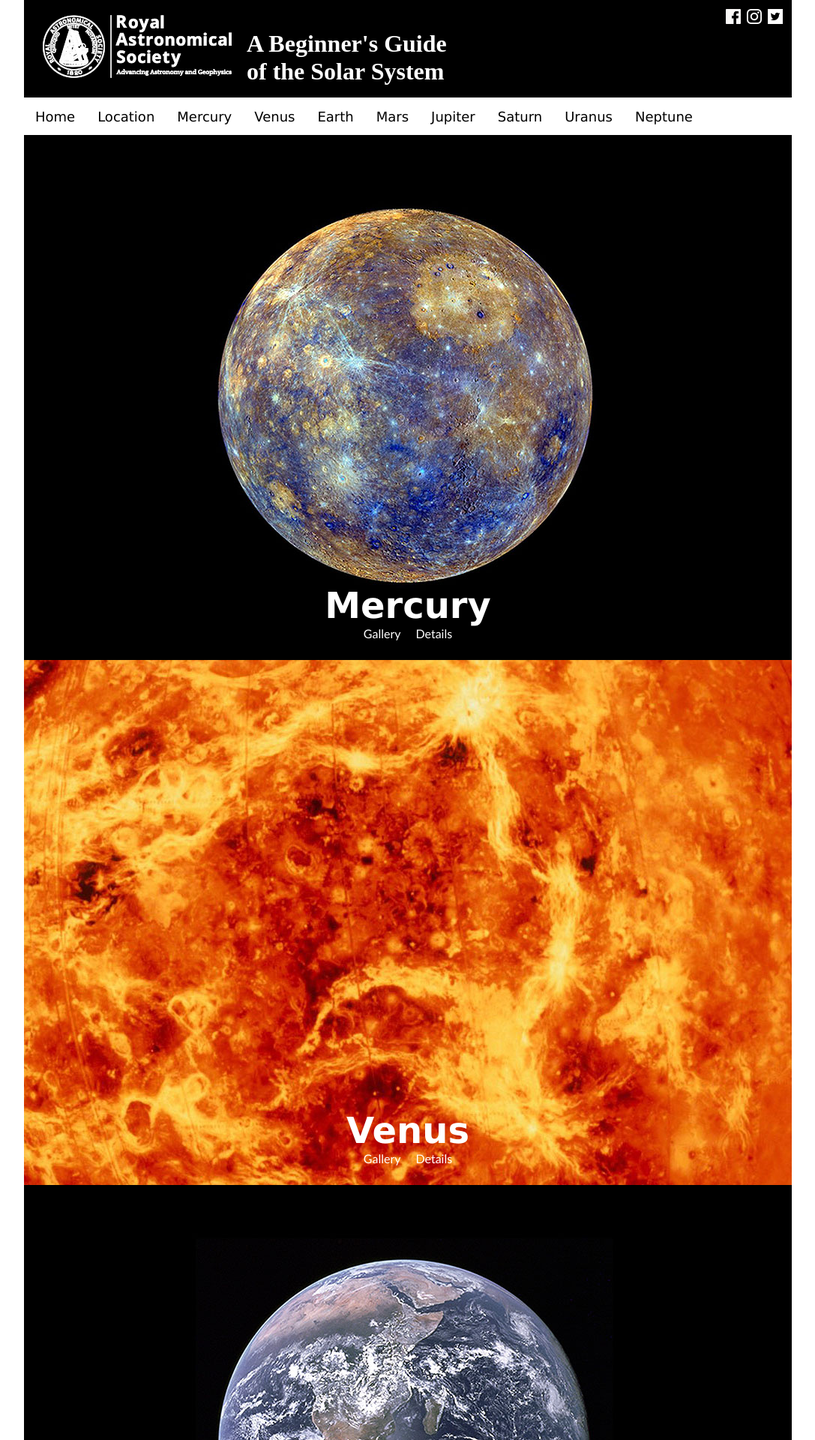
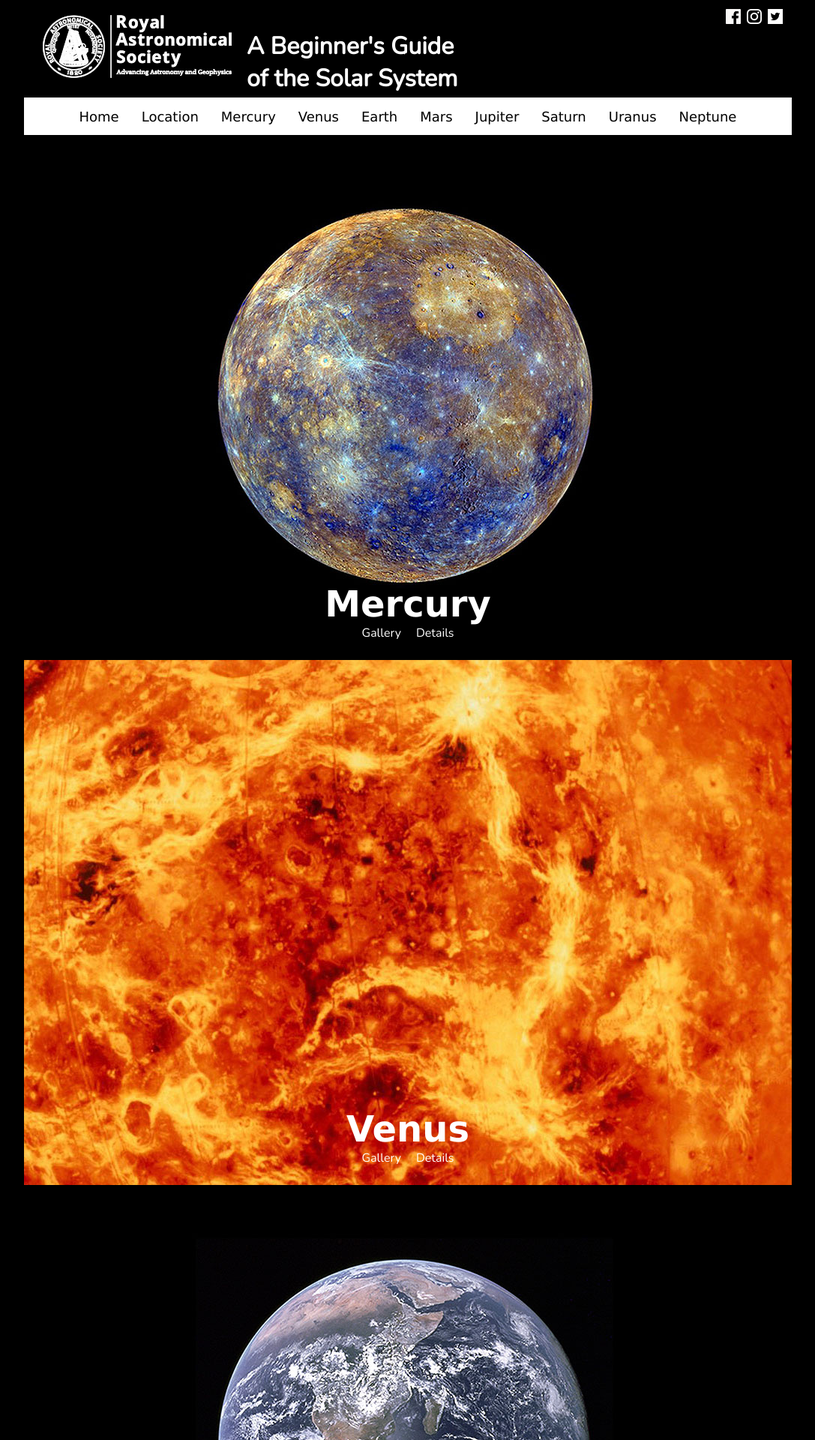
Before and after one commit to AlbanoCorreia/Project2, a PHP site: page / in a window 1280 px wide. Shown: the top 1920 px of the page at 75% size, without its empty margins (96-1183 px from the left). Run offline with PHP 8.4, Linux system fonts and the light colour scheme.

Commit message:
button fixed font family fixed 99% done :)

```diff
--- a/assets/css/screen.css
+++ b/assets/css/screen.css
@@ -43,7 +43,7 @@ https://github.com/learningtheweb/SavePoint
 
 Section: $Variables
 ----------------------------------------------*/
-@import url(https://fonts.googleapis.com/css?family=Lato:400,300,300italic,400italic,700,700italic);
+@import url("https://fonts.googleapis.com/css?family=Nunito");
 /*---------------------------------------------
 SavePoint™
 
@@ -232,6 +232,10 @@ Variables are set inside _variables.scss.
 REMEMBER: CSS cascades, so these things could
 be overwritten lower down inside your document.
 ----------------------------------------------*/
+body {
+  font-family: "Nunito", sans-serif;
+  background-color: #000; }
+
 /*---------------------------------------------
 // ENDS [Universal]
 ----------------------------------------------*/
@@ -323,7 +327,7 @@ to set many specific widths.
   display: flex;
   flex-direction: row;
   flex-wrap: wrap;
-  justify-content: space-between;
+  justify-content: center;
   font-family: verdana;
   font-size: 18px; }
 
@@ -367,7 +371,6 @@ to set many specific widths.
   padding: 10px;
   text-decoration: none;
   color: #fff;
-  font-family: optima;
   font-size: 16px; }
 
 .planet-head a:hover {
@@ -382,7 +385,6 @@ to set many specific widths.
 
 ----------------------------------------------*/
 .mercury {
-  background-color: grey;
   background-image: url(../img/mercury-main.jpg);
   background-repeat: no-repeat;
   background-position: center;
@@ -399,7 +401,6 @@ to set many specific widths.
 
 ----------------------------------------------*/
 .venus {
-  background-color: yellow;
   background-image: url(../img/venus-main.jpg);
   background-repeat: no-repeat;
   background-position: center;
@@ -416,7 +417,6 @@ to set many specific widths.
 
 ----------------------------------------------*/
 .earth {
-  background-color: orange;
   background-image: url(../img/earth-main.jpg);
   background-repeat: no-repeat;
   background-position: center;
@@ -433,7 +433,6 @@ to set many specific widths.
 
 ----------------------------------------------*/
 .mars {
-  background-color: yellow;
   background-image: url(../img/mars-main.jpg);
   background-repeat: no-repeat;
   background-position: center;
@@ -450,7 +449,6 @@ to set many specific widths.
 
 ----------------------------------------------*/
 .jupiter {
-  background-color: yellow;
   background-image: url(../img/jupiter-main.jpg);
   background-repeat: no-repeat;
   background-position: center;
@@ -467,7 +465,6 @@ to set many specific widths.
 
 ----------------------------------------------*/
 .saturn {
-  background-color: yellow;
   background-image: url(../img/saturn-main.jpg);
   background-repeat: no-repeat;
   background-position: center;
@@ -484,7 +481,6 @@ to set many specific widths.
 
 ----------------------------------------------*/
 .uranus {
-  background-color: yellow;
   background-image: url(../img/uranus-main.jpg);
   background-repeat: no-repeat;
   background-position: center;
@@ -501,7 +497,6 @@ to set many specific widths.
 
 ----------------------------------------------*/
 .neptune {
-  background-color: yellow;
   background-image: url(../img/neptune-main.jpg);
   background-repeat: no-repeat;
   background-position: center;
@@ -633,12 +628,11 @@ img {
 
 ----------------------------------------------*/
 .button {
-  text-align: right;
+  float: right;
   background-color: #908e8e;
   color: coral;
   padding: 10px 15px;
-  border: none;
-  margin-left: 630px; }
+  border: none; }
 
 .button:hover {
   color: #fff;
@@ -672,15 +666,16 @@ img {
 // ENDS [side-text]
 ----------------------------------------------*/
 /*---------------------------------------------
-[$background]
+[$maps]
 
 
 ----------------------------------------------*/
-.background {
-  background-color: #000; }
+.maps {
+  width: 100%;
+  display: block; }
 
 /*---------------------------------------------
-// ENDS [background]
+// ENDS [maps]
 ----------------------------------------------*/
 /*---------------------------------------------
 // ENDS [Layout]
--- a/assets/inc/header.php
+++ b/assets/inc/header.php
@@ -1,6 +1,16 @@
 <!DOCTYPE html>
 <html lang="en">
 <head>
+    <!-- Global site tag (gtag.js) - Google Analytics -->
+<script async src="https://www.googletagmanager.com/gtag/js?id=UA-133960669-1"></script>
+<script>
+  window.dataLayer = window.dataLayer || [];
+  function gtag(){dataLayer.push(arguments);}
+  gtag('js', new Date());
+
+  gtag('config', 'UA-133960669-1');
+</script>
+
     <meta charset="UTF-8">
     <meta name="viewport" content="width=device-width, initial-scale=1.0">
     <meta http-equiv="X-UA-Compatible" content="ie=edge">
--- a/assets/scss/_theme.scss
+++ b/assets/scss/_theme.scss
@@ -33,7 +33,10 @@ Variables are set inside _variables.scss.
 REMEMBER: CSS cascades, so these things could
 be overwritten lower down inside your document.
 ----------------------------------------------*/
-
+body {
+	font-family: $nunito;
+	background-color: #000;
+}
 
 
 /*---------------------------------------------
@@ -157,7 +160,7 @@ to set many specific widths.
     display: flex;
     flex-direction: row;
     flex-wrap: wrap;
-    justify-content: space-between;
+    justify-content: center;
 	font-family: verdana;
 	font-size: 18px;
 }
@@ -209,7 +212,6 @@ to set many specific widths.
 	 padding: 10px;
 	 text-decoration: none;
 	 color: #fff;
-	 font-family: optima;
 	 font-size: 16px;
  }
 
@@ -226,7 +228,6 @@ to set many specific widths.
 
 ----------------------------------------------*/
 .mercury {
-    background-color: grey;
     background-image: url(../img/mercury-main.jpg);
     background-repeat: no-repeat;
     background-position: center;
@@ -249,7 +250,6 @@ to set many specific widths.
 ----------------------------------------------*/
 
 .venus {
-	background-color: yellow;
 	background-image: url(../img/venus-main.jpg);
     background-repeat: no-repeat;
     background-position: center;
@@ -271,7 +271,6 @@ to set many specific widths.
 ----------------------------------------------*/
 
 .earth {
-    background-color: orange;
     background-image: url(../img/earth-main.jpg);
     background-repeat: no-repeat;
     background-position: center;
@@ -292,7 +291,6 @@ to set many specific widths.
 ----------------------------------------------*/
 
 .mars {
-		background-color: yellow;
     background-image: url(../img/mars-main.jpg);
     background-repeat: no-repeat;
     background-position: center;
@@ -312,7 +310,6 @@ to set many specific widths.
 ----------------------------------------------*/
 
 .jupiter {
-	background-color: yellow;
 	background-image: url(../img/jupiter-main.jpg);
 	background-repeat: no-repeat;
 	background-position: center;
@@ -332,7 +329,6 @@ to set many specific widths.
 ----------------------------------------------*/
 
 .saturn {
-	background-color: yellow;
 	background-image: url(../img/saturn-main.jpg);
 	background-repeat: no-repeat;
 	background-position: center;
@@ -352,7 +348,6 @@ to set many specific widths.
 ----------------------------------------------*/
 
 .uranus {
-	background-color: yellow;
 	background-image: url(../img/uranus-main.jpg);
 	background-repeat: no-repeat;
 	background-position: center;
@@ -372,7 +367,6 @@ to set many specific widths.
 ----------------------------------------------*/
 
 .neptune {
-	background-color: yellow;
 	background-image: url(../img/neptune-main.jpg);
 	background-repeat: no-repeat;
 	background-position: center;
@@ -534,12 +528,12 @@ img {
 ----------------------------------------------*/
 
 .button {
-    text-align: right;
+    float: right;
     background-color: #908e8e;
     color: coral;
     padding: 10px 15px;
     border: none;
-    margin-left: 630px;
+
 }
 
 .button:hover {
@@ -558,7 +552,7 @@ img {
 ----------------------------------------------*/
 
 .side-text {
-    background-color: #908e8e;
+    background-color: $grey;
     color: #fff;
 }
 .side-text ol {
@@ -578,21 +572,23 @@ img {
 // ENDS [side-text]
 ----------------------------------------------*/
 
-
-
 /*---------------------------------------------
-[$background]
+[$maps]
 
 
 ----------------------------------------------*/
 
-.background {
-    background-color: #000;
+.maps {
+    width: 100%;
+	display: block;
 }
 
 /*---------------------------------------------
-// ENDS [background]
+// ENDS [maps]
 ----------------------------------------------*/
+
+
+
 
 
 
--- a/assets/scss/_variables.scss
+++ b/assets/scss/_variables.scss
@@ -10,10 +10,10 @@ https://github.com/learningtheweb/SavePoint
 Section: $Variables
 ----------------------------------------------*/
 
-@import url(https://fonts.googleapis.com/css?family=Lato:400,300,300italic,400italic,700,700italic);
+@import url('https://fonts.googleapis.com/css?family=Nunito');
 
 // fonts
-$font-family: 'Lato', Helvetica, sans-serif;
+$nunito: 'Nunito', sans-serif;
 $font-weight-light: 300;
 $font-weight-regular: 400;
 $font-weight-heavy: 700;
@@ -22,3 +22,5 @@ $font-height: 1.5;
 // colors
 $dark-grey: #333447;
 $dark-gray: #333447; // for the Americans
+$orange-dark: #934c06;
+$grey: #908e8e;
--- a/earth-details.php
+++ b/earth-details.php
@@ -23,7 +23,7 @@
 require_once('assets/inc/header.php');
 ?>
 
-<div class="background">
+
                 <div class="main-pic-details">
                     <img src="assets/img/earth-details.jpg" alt="Planet Earth">
                 </div><!-- main-pic-details -->
@@ -108,6 +108,6 @@ require_once('assets/inc/header.php');
                         </div><!-- side-text -->
                     </div><!-- col-3 -->
                 </div><!-- row -->
-</div><!-- background -->
+
 
 <?php require_once('assets/inc/footer.php') ?>
--- a/earth-gallery-1.php
+++ b/earth-gallery-1.php
@@ -23,7 +23,7 @@
 require_once('assets/inc/header.php');
 ?>
 
-<div class="background">
+
                 <div class="row">
                     <div class="col-8">
                         <div class="content">
@@ -45,6 +45,6 @@ require_once('assets/inc/header.php');
                     </div><!-- col3 -->
                 </div><!-- row -->
 
-</div><!-- background -->
+
 
 <?php require_once('assets/inc/footer.php') ?>
--- a/location.php
+++ b/location.php
@@ -23,10 +23,10 @@
 require_once('assets/inc/header.php');
 ?>
 
-<div class="background">
+<iframe class="maps" width="600" height="450" frameborder="0" style="border:0" src="https://www.google.com/maps/embed/v1/place?q=place_id:ChIJiYeCFNYEdkgRjOHYbY8bEJ4&key=AIzaSyDwRI4AQIvmEGFKlOzLVv_m3V5hObAR9ws" allowfullscreen></iframe>
 
 
-</div><!-- background -->
+
 
 
 <?php require_once('assets/inc/footer.php') ?>
```
Also changed, not shown: 1 other file. Lines whose indentation alone changed are shown as unchanged.
